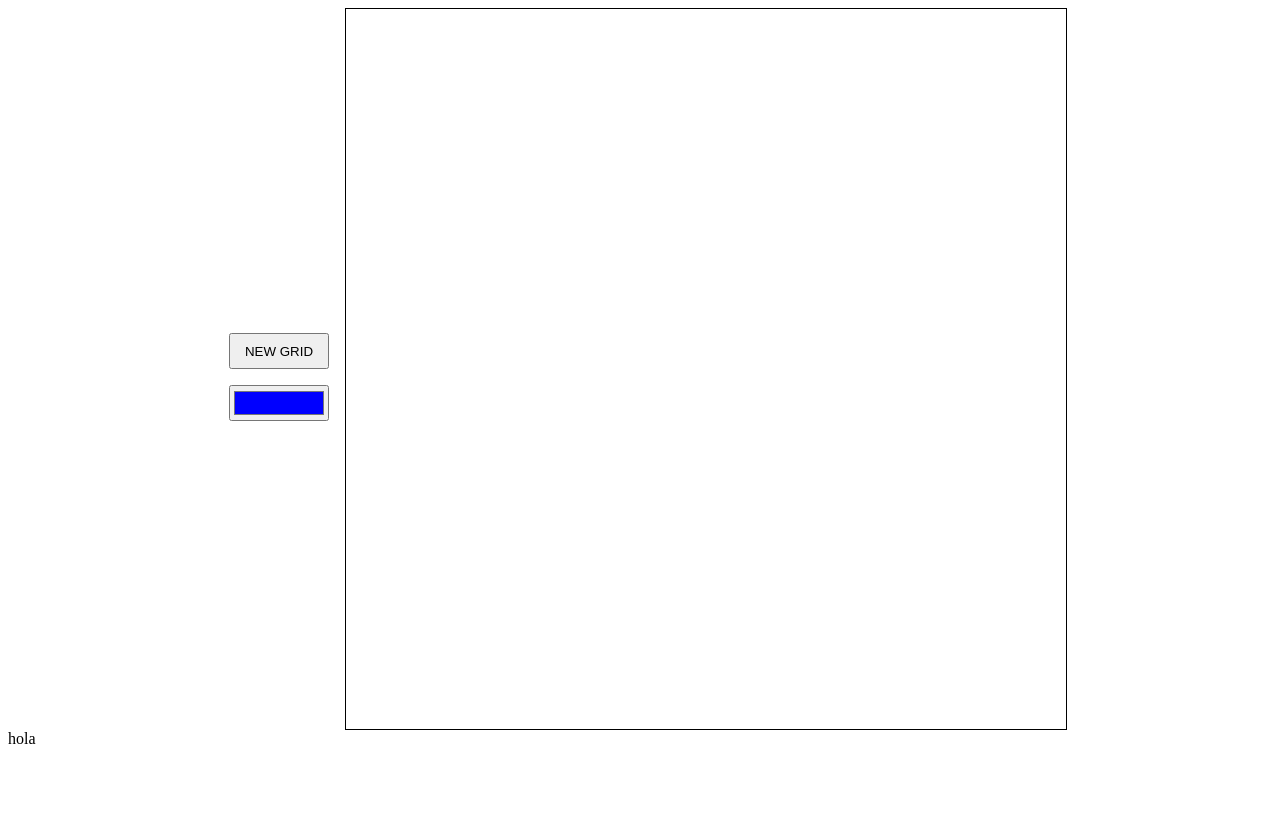
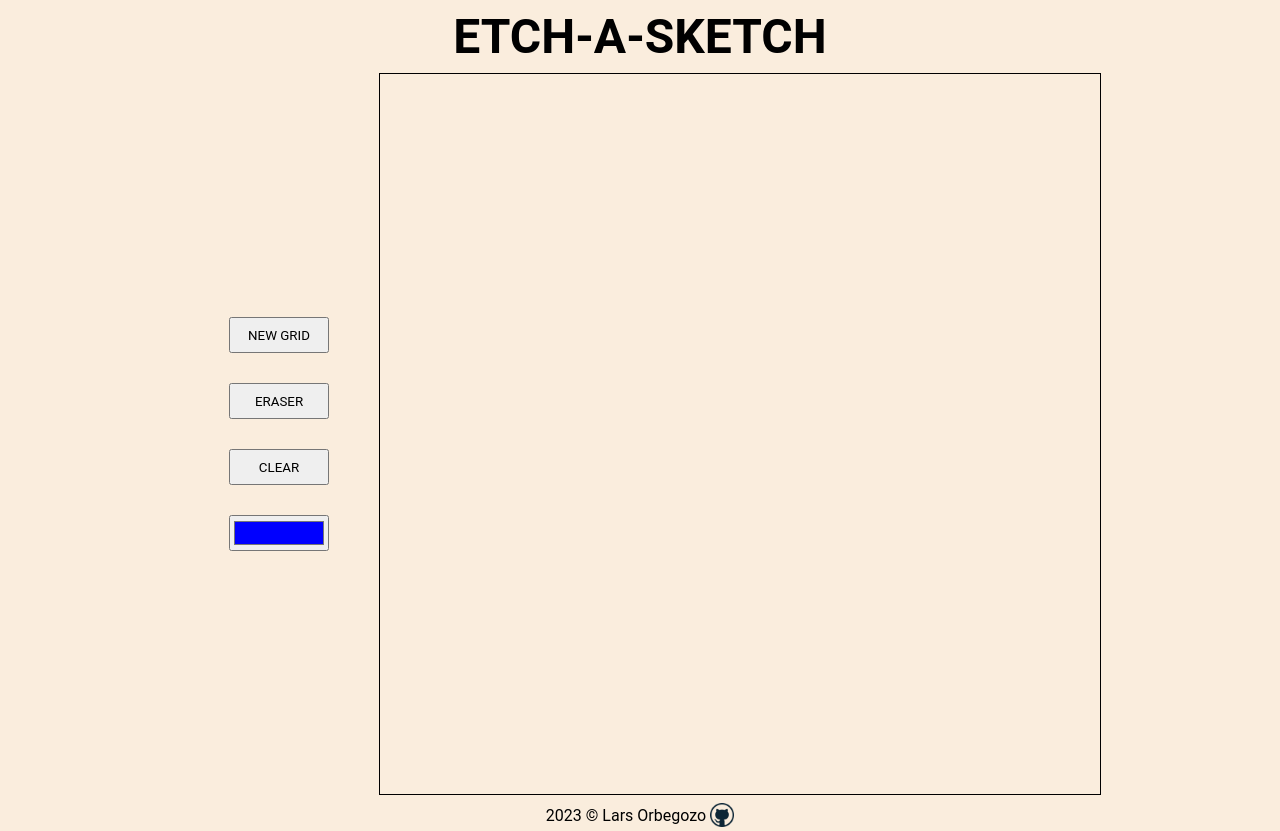
Before and after one commit to larsorbegozo/odin-etch-a-sketch, a plain HTML site: page index.html in a window 1280 px wide. Before the commit the page ends 800 px from the top, so only its background shows below. Drawn offline with Linux system fonts and the light colour scheme.

Commit message:
header, footer, eraser/clear buttons implemented

```diff
--- a/index.html
+++ b/index.html
@@ -9,18 +9,29 @@
 <body>
     <script src="index.js" defer></script>
 
-    <div id="container">
-        <div id="button-container">
+    <header>
+        <h1 class="title">ETCH-A-SKETCH</h1>
+    </header>
+
+    <main>
+        <div id="settings">
             <button id="new-grid">NEW GRID</button>
+            <button id="eraser">ERASER</button>
+            <button id="clear">CLEAR</button>
             <input id="color-picker" type="color" value="#0000FF">
         </div>
 
+        <div id="grid-container"></div>
+    </main>
 
-        <div id="grid-container"></div>
-    </div>
+    <footer>
+        <div id="footer-text">2023 © Lars Orbegozo
+            <a href="https://github.com/larsorbegozo/">
+                <img src="images/github.webp">
+            </a>
+        </div>
+    </footer>
 
+</body>
 
-
-    <footer id="footer">hola</footer>
-</body>
 </html>
--- a/index.js
+++ b/index.js
@@ -1,8 +1,14 @@
 const gridContainer = document.querySelector('#grid-container')
 const newGrid = document.querySelector('#new-grid')
 const colorPicker = document.querySelector('#color-picker')
-let currentColor = '#0000FF'
+const eraser = document.querySelector('#eraser')
+const clear = document.querySelector('#clear')
+const DEFAULT_COLOR = '#0000FF'
+const DEFAULT_GRID_NUMBER = 16
+
+let currentColor = DEFAULT_COLOR
 let htmlElements = ""
+let userChoice = DEFAULT_GRID_NUMBER
 
 // Mouse behavior
 let mouseDown = false
@@ -21,7 +27,7 @@ function changeColor(e) {
 }
 
 // First Grid
-createGrid(16)
+createGrid(DEFAULT_GRID_NUMBER)
 
 // Paint the grid
 const allGridDiv = document.querySelectorAll('.grid')
@@ -31,19 +37,33 @@ allGridDiv.forEach((individualDiv) => {
 })
 
 newGrid.addEventListener('click', () => {
-    resetGrid()
+    clearGrid()
 
-    let userChoice = parseInt(prompt("Please enter a number of squares per side:\n(max: 64)", ""))
+    userChoice = parseInt(prompt("Please enter a number of squares per side:\n(max: 24)", ""))
 
-    if(isNaN(userChoice) || userChoice > 64 || userChoice < 0) {
+    if(isNaN(userChoice) || userChoice > 24 || userChoice < 0) {
         alert("Enter a valid number.")
-        resetGrid()
-        createGrid(16)
+        clearGrid()
+        createGrid(DEFAULT_GRID_NUMBER)
     } else {
-        resetGrid()
+        clearGrid()
         createGrid(userChoice)
     }
 
+    // Paint the grid even after the 'NEW GRID' button was pressed
+    const allGridDiv = document.querySelectorAll('.grid')
+    allGridDiv.forEach((individualDiv) => {
+        individualDiv.addEventListener('mouseover', changeColor)
+        individualDiv.addEventListener('mousedown', changeColor)
+    })
+})
+
+eraser.addEventListener('click', () => {
+    currentColor = '#FAEDDD'
+})
+
+clear.addEventListener('click', () => {
+    resetGrid()
     // Paint the grid even after the 'NEW GRID' button was pressed
     const allGridDiv = document.querySelectorAll('.grid')
     allGridDiv.forEach((individualDiv) => {
@@ -60,7 +80,12 @@ function createGrid(x) {
     }
 }
 
-function resetGrid() {
+function clearGrid() {
     htmlElements = ""
     gridContainer.innerHTML = htmlElements
 }
+
+function resetGrid() {
+    clearGrid()
+    createGrid(userChoice)
+}
--- a/styles.css
+++ b/styles.css
@@ -1,13 +1,45 @@
-#container {
+body {
+    height: 100vh;
+    background-color: #FAEDDD;
     display: flex;
+    flex-direction: column;
+    margin: 0;
+    overflow: hidden;
+}
+
+header, footer {
+    display: flex;
+    justify-content: center;
     align-items: center;
-    justify-content: center;
+    margin: 8px;
+}
+
+h1 {
+    font-family: Roboto, system-ui, -apple-system, BlinkMacSystemFont, 'Segoe UI', Oxygen, Ubuntu, Cantarell, 'Open Sans', 'Helvetica Neue', sans-serif;
+    margin: 0;
+    padding: 0;
+    text-align: center;
+    font-size: 48px;
 }
 
 button {
-    margin: 16px;
     width: 100px;
     height: 36px;
+    font-family: Roboto, system-ui, -apple-system, BlinkMacSystemFont, 'Segoe UI', Oxygen, Ubuntu, Cantarell, 'Open Sans', 'Helvetica Neue', sans-serif;
+}
+
+img {
+    width: 24px;
+    height: auto;
+    margin-left: 4px;
+}
+
+img, a, #footer {
+    padding: 0;
+}
+
+a {
+    height: 24px;
 }
 
 .grid {
@@ -16,6 +48,13 @@ button {
     justify-content: center;
     margin: 0;
     padding: 0;
+}
+
+main {
+    display: flex;
+    justify-content: flex-start;
+    align-items: center;
+    margin: auto;
 }
 
 #grid-container {
@@ -30,14 +69,23 @@ button {
     border-color: black;
 }
 
-#button-container {
+#settings {
     display: flex;
     flex-direction: column;
     align-items: center;
     justify-content: center;
+    width: 200px;
+    gap: 30px;
 }
 
 input {
     width: 100px;
     height: 36px;
 }
+
+#footer-text {
+    font-family: Roboto, system-ui, -apple-system, BlinkMacSystemFont, 'Segoe UI', Oxygen, Ubuntu, Cantarell, 'Open Sans', 'Helvetica Neue', sans-serif;
+    display: flex;
+    justify-content: center;
+    align-items: center;
+}
```
Also changed, not shown: images/github.webp (added).
